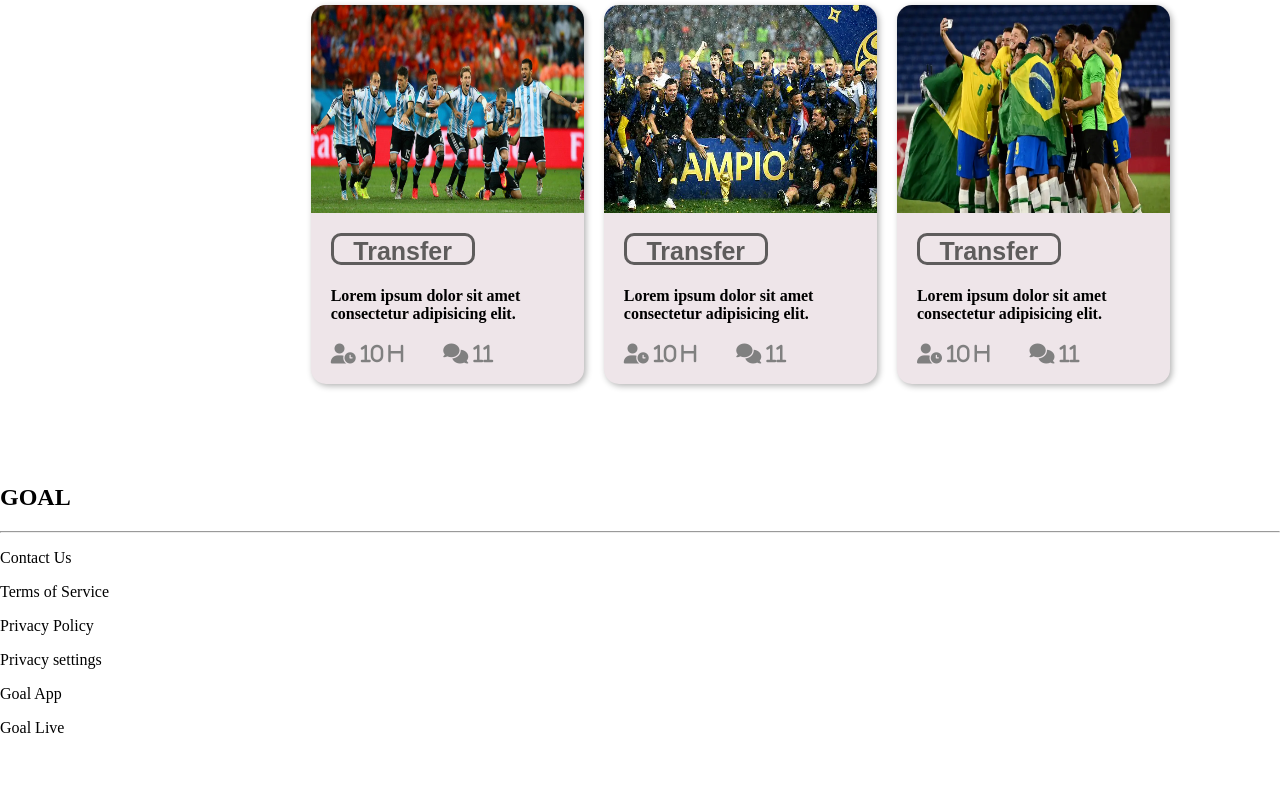
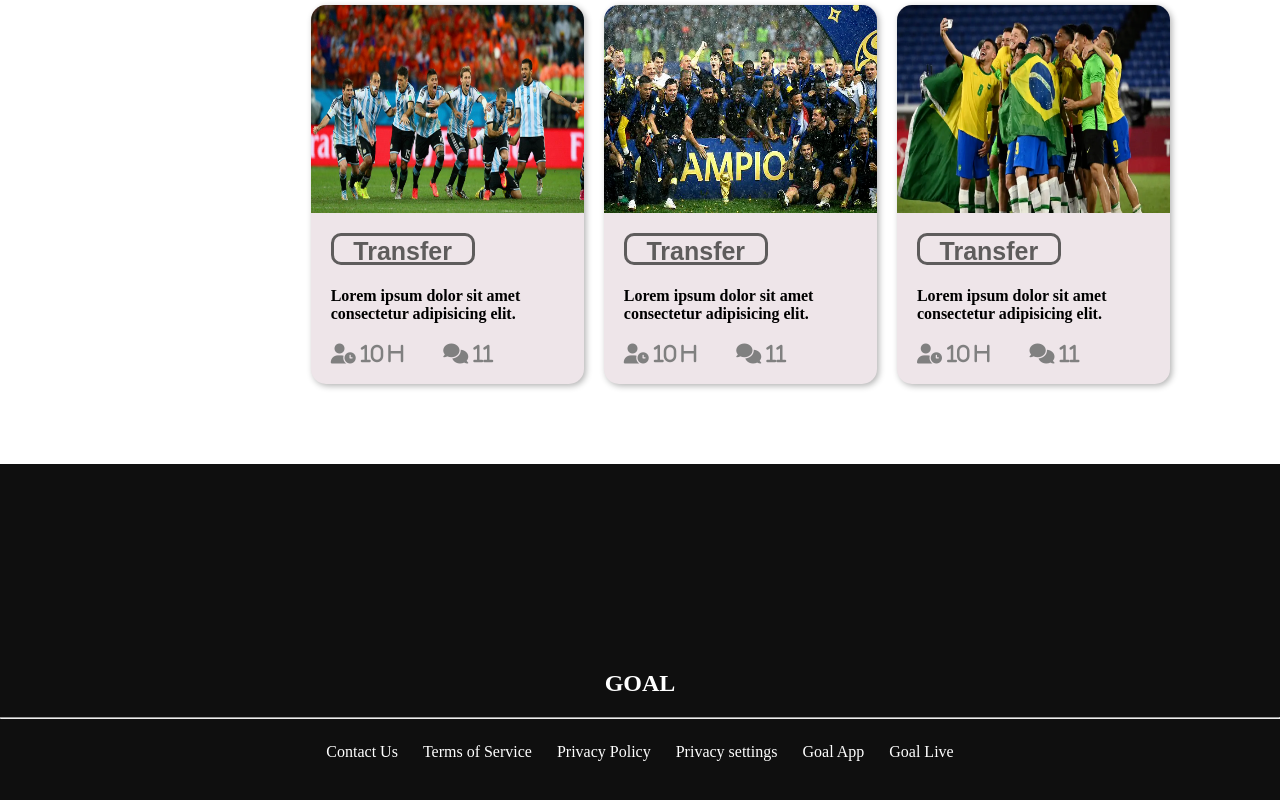
Before and after one commit to Rafidulhasib/UEFA-nation, a plain HTML site: page index.html in a window 1280 px wide. Shown: the part 1645-2445 px from the top of the page. Before the commit the page ends 2398 px from the top, so only its background shows below. Drawn offline with Linux system fonts and the light colour scheme.

Commit message:
footer done

```diff
--- a/style.css
+++ b/style.css
@@ -136,3 +136,30 @@ article > img {
   gap: 40px;
   color: grey;
 }
+
+/*-------------------
+ footer style
+ -------------------- */
+.footer {
+  height: 500px;
+  background-color: #0f0f0f;
+
+  display: flex;
+  flex-direction: column;
+  align-items: center;
+  justify-content: center;
+}
+.footer-text {
+  display: flex;
+
+  justify-content: center;
+  gap: 25px;
+}
+.footer-content {
+  width: 100%;
+  color: white;
+}
+.footer-content > h1 {
+  display: flex;
+  justify-content: center;
+}
```
